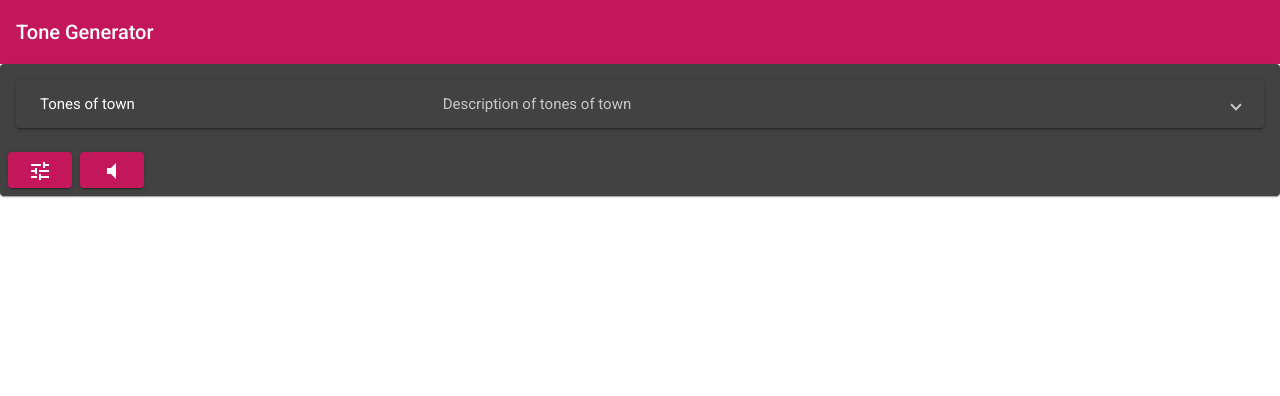
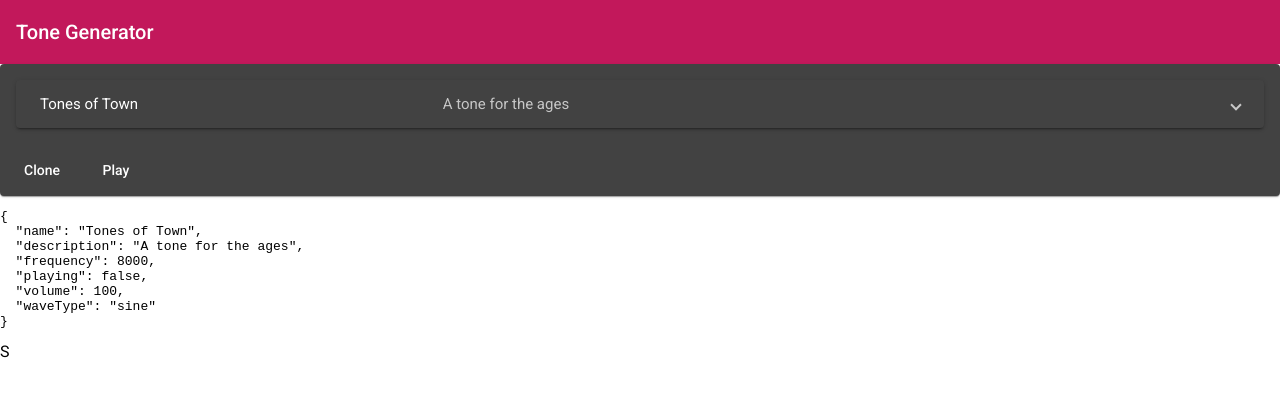
Before and after one commit to LayCraft/tone-generator, an Angular app: page / in a window 1280 px wide. Shown: the top 396 px of the page. Built offline with nearby package versions, Linux system fonts and the light colour scheme.

Commit message:
layout tweaks

```diff
--- a/src/app/tone-list/tone-list.component.html
+++ b/src/app/tone-list/tone-list.component.html
@@ -3,9 +3,9 @@
     <mat-accordion>
       <mat-expansion-panel>
         <mat-expansion-panel-header>
-          <mat-panel-title>Tones of town</mat-panel-title>
+          <mat-panel-title>{{sampleSound.name}}</mat-panel-title>
           <mat-panel-description>
-            Description of tones of town
+            {{sampleSound.description}}
           </mat-panel-description>
         </mat-expansion-panel-header>
 
@@ -15,14 +15,12 @@
     </mat-accordion>
   </mat-card-content>
   <mat-card-actions>
-    <button mat-raised-button color="primary">
-      <mat-icon aria-hidden="false" aria-label="tune">tune</mat-icon>
-    </button>
-    <button mat-raised-button color="primary">
-      <mat-icon aria-hidden="false" aria-label="Mute">volume_mute</mat-icon>
-      <!-- <mat-icon aria-hidden="false" aria-label="Unmute">volume_up</mat-icon> -->
-    </button>
+    <button mat-button>Clone</button>
+    <button mat-raised-button *ngIf="sampleSound.playing" (click)="sampleSound.playing=!sampleSound.playing" color="primary">Stop</button>
+    <button mat-button *ngIf="!sampleSound.playing" (click)="sampleSound.playing=!sampleSound.playing">Play</button>
+
   </mat-card-actions>
 </mat-card>
 
 <pre>{{sampleSound|json}}</pre>
+S
--- a/src/app/tone-list/tone-list.component.ts
+++ b/src/app/tone-list/tone-list.component.ts
@@ -8,7 +8,14 @@ import { ISound } from '../interfaces/sound.interface';
 })
 export class ToneListComponent implements OnInit {
 
-  sampleSound: ISound;
+  sampleSound: ISound = {
+    name: 'Tones of Town',
+    description: 'A tone for the ages',
+    frequency: 8000,
+    playing: false,
+    volume: 100,
+    waveType: 'sine'
+  };
   constructor() { }
 
   ngOnInit(): void {
```
